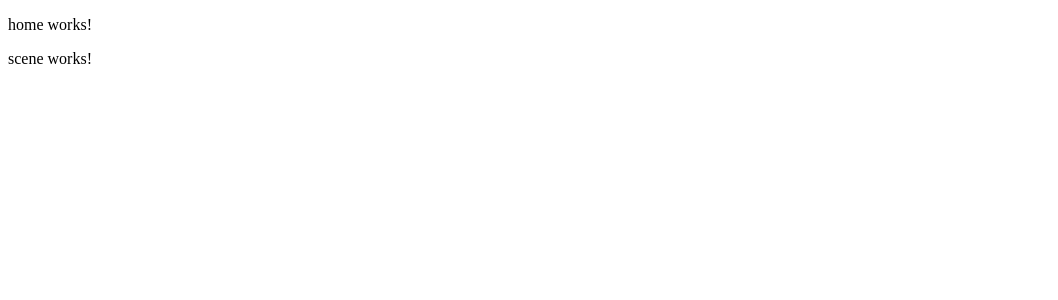
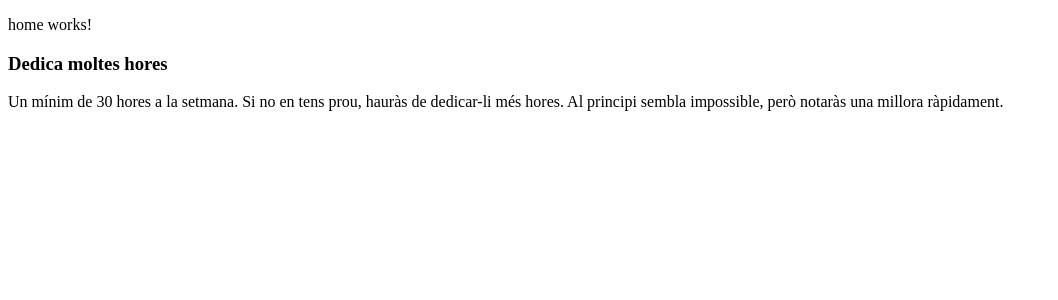
Before and after one commit to soyjuandelgado/IT-S5-Angular-OnBoarding, an Angular app: page / in a window 1280 px wide. Shown: the top 300 px of the page, without its empty margins (0-1058 px from the left). Built offline with nearby package versions, Linux system fonts and the light colour scheme.

Commit message:
add iStep interface

```diff
--- /dev/null
+++ b/src/app/home/istep.ts
@@ -0,0 +1,6 @@
+export interface IStep {
+    title: string,
+    description: string,
+    img: string,
+    bgcolor: string
+}
--- a/src/app/home/scene/scene.html
+++ b/src/app/home/scene/scene.html
@@ -1 +1,3 @@
-<p>scene works!</p>
+<h3>Dedica moltes hores</h3>
+
+Un mínim de 30 hores a la setmana. Si no en tens prou, hauràs de dedicar-li més hores. Al principi sembla impossible, però notaràs una millora ràpidament.
--- a/src/app/home/steps.ts
+++ b/src/app/home/steps.ts
@@ -1,4 +1,5 @@
 import { Injectable } from '@angular/core';
+import { IStep } from './istep';
 
 @Injectable({
   providedIn: 'root'
```
